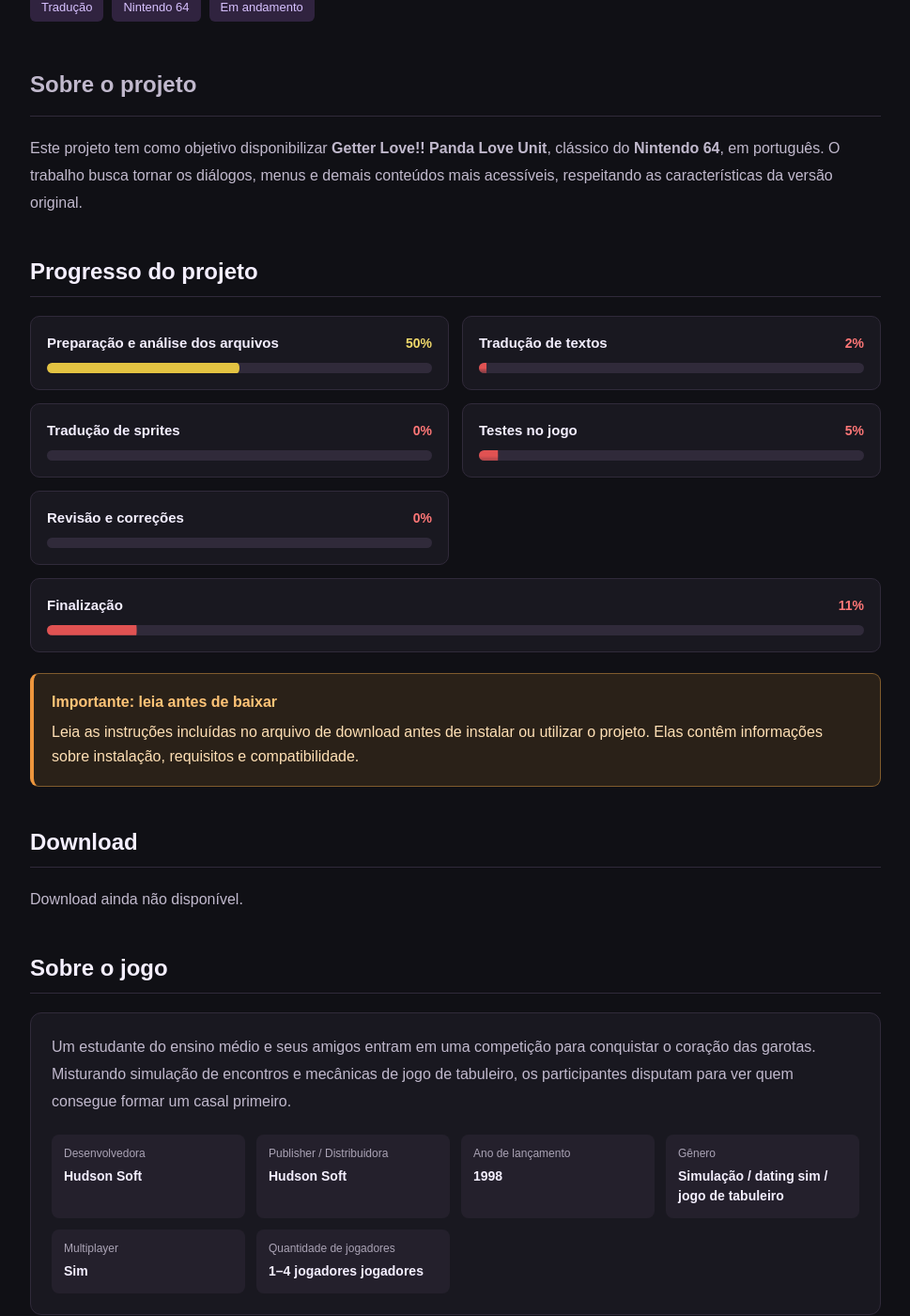
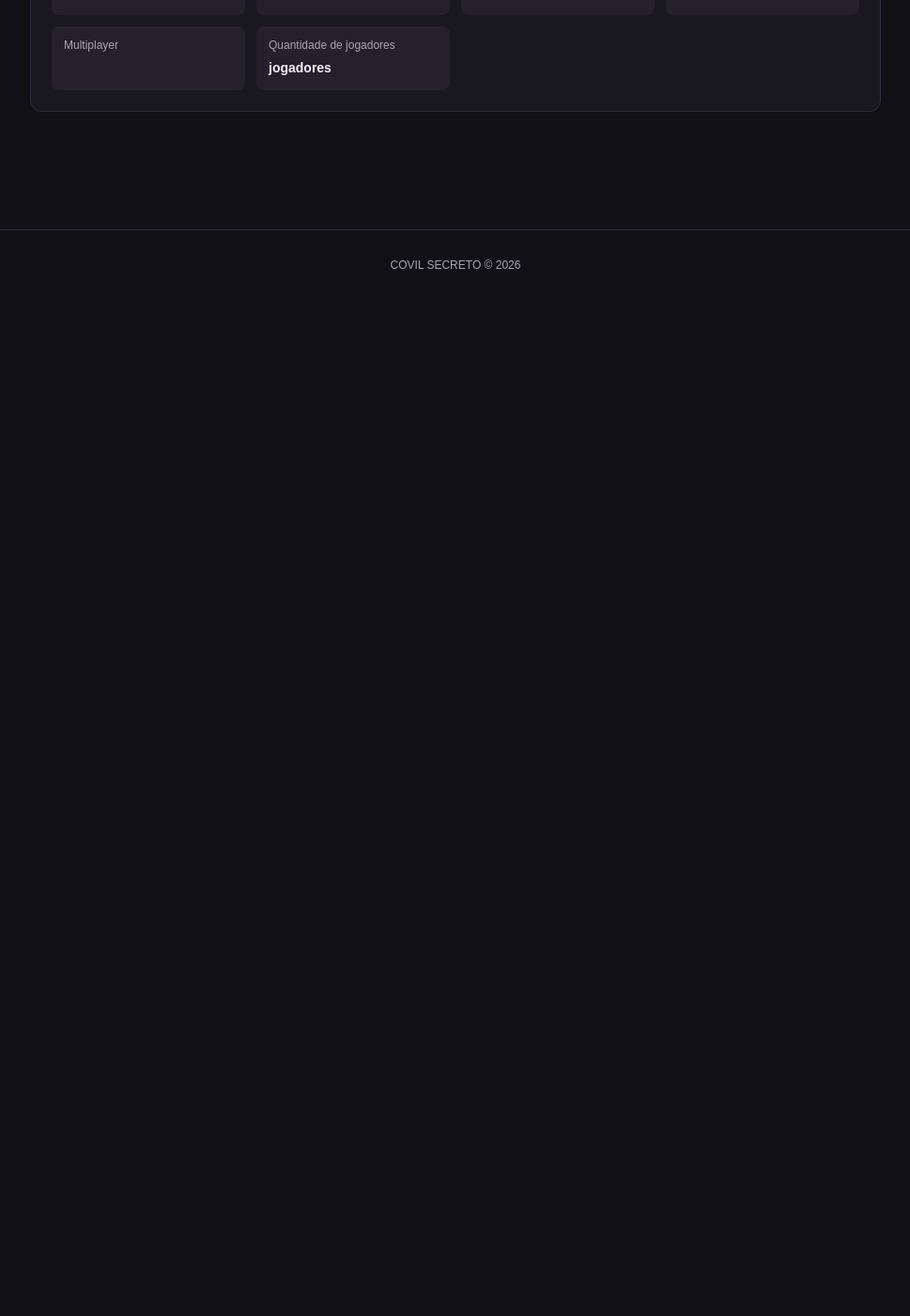
Before and after one commit to TemplarioK1/covil-secreto, a Jekyll site: the page built from _projetos/getter-love-panda-love-unit.md, in a window 1280 px wide and 1400 px high, scrolled down 787 px. Shown: the whole window at 94% size, without its empty margins (155-1124 px from the left). Built offline with Jekyll 4.4.1, drawn with Linux system fonts in a browser that asks for light colours; after the commit the page ends 1106 px from its top, so only the background shows below that; some of the changed text lies outside the part shown.

Commit message:
Simplifica os dados de multiplayer dos jogos

```diff
--- a/_projetos/getter-love-panda-love-unit.md
+++ b/_projetos/getter-love-panda-love-unit.md
@@ -27,11 +27,8 @@ game_synopsis: Um estudante do ensino médio e seus amigos entram em uma
   competição para conquistar o coração das garotas. Misturando simulação de
   encontros e mecânicas de jogo de tabuleiro, os participantes disputam para ver
   quem consegue formar um casal primeiro.
-game_multiplayer: Sim
-game_local_multiplayer: Sim
-game_online_multiplayer: Não
-game_players: 1–4 jogadores
-game_multiplayer_details: Permite partidas com até quatro participantes, humanos
+game_multiplayer: Local
+game_players: "4"
   ou controlados pelo jogo, no mesmo console. Não possui multiplayer online.
 ---
 
```
